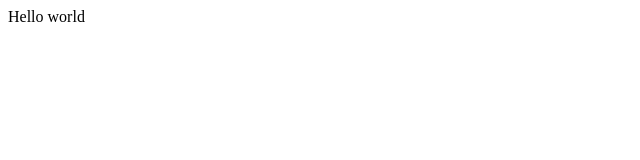
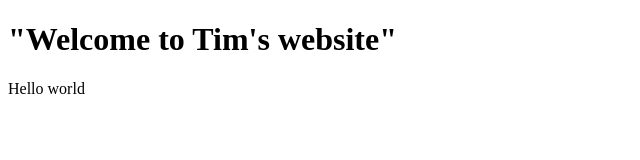
Before and after one commit to Crusher2503/Web-design, a plain HTML site: page index.html in a window 1280 px wide. Shown: the whole page, without its empty margins (0-640 px from the left). Drawn offline with Linux system fonts and the light colour scheme.

Commit message:
M01 tutorial

```diff
--- a/index.html
+++ b/index.html
@@ -7,7 +7,7 @@
   <title>replit</title>
   <link href="style.css" rel="stylesheet" type="text/css" />
 </head>
-
+<h1>"Welcome to Tim's website"</h1>
 <body>
   Hello world
   <script src="script.js"></script>
```
